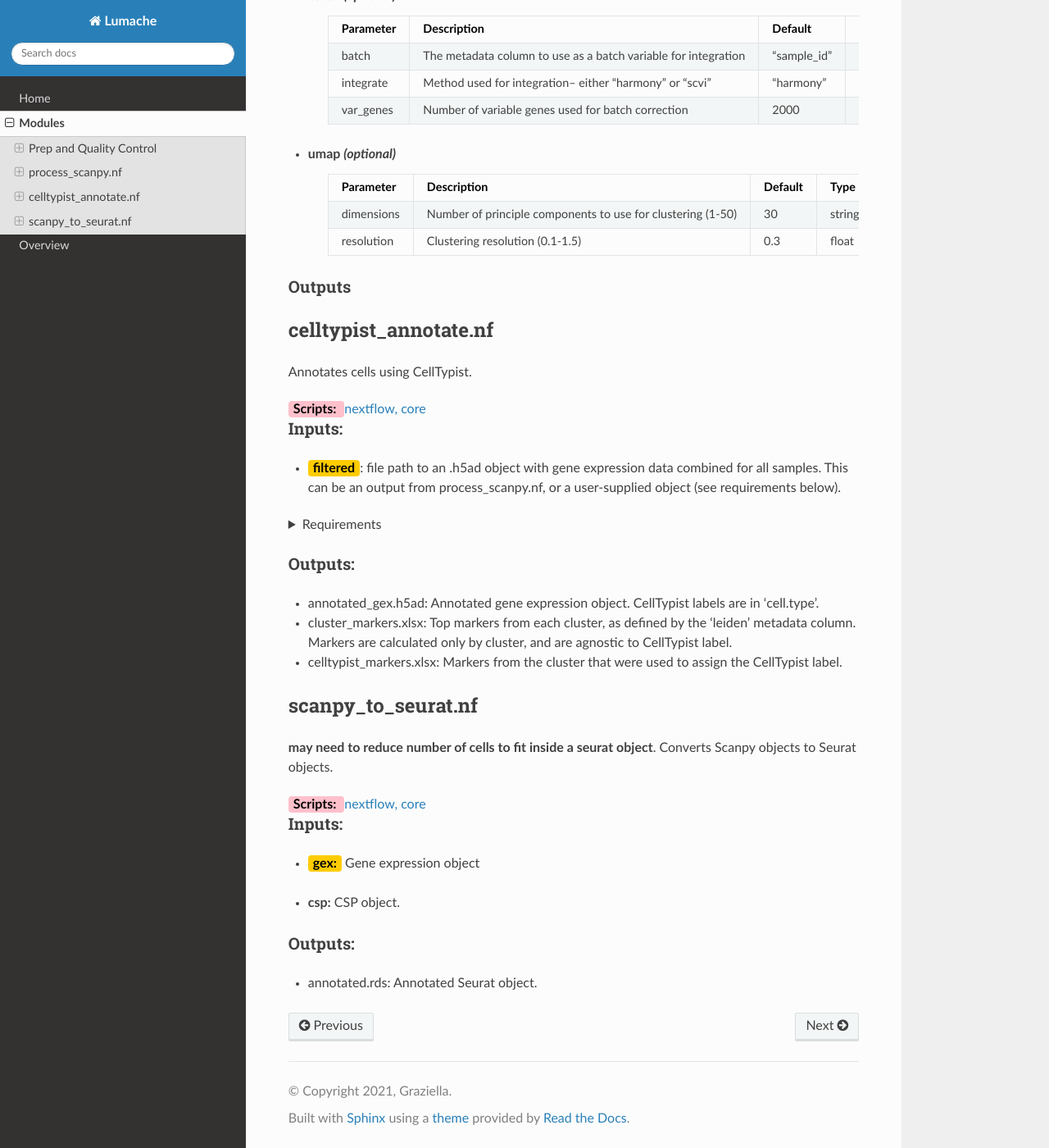
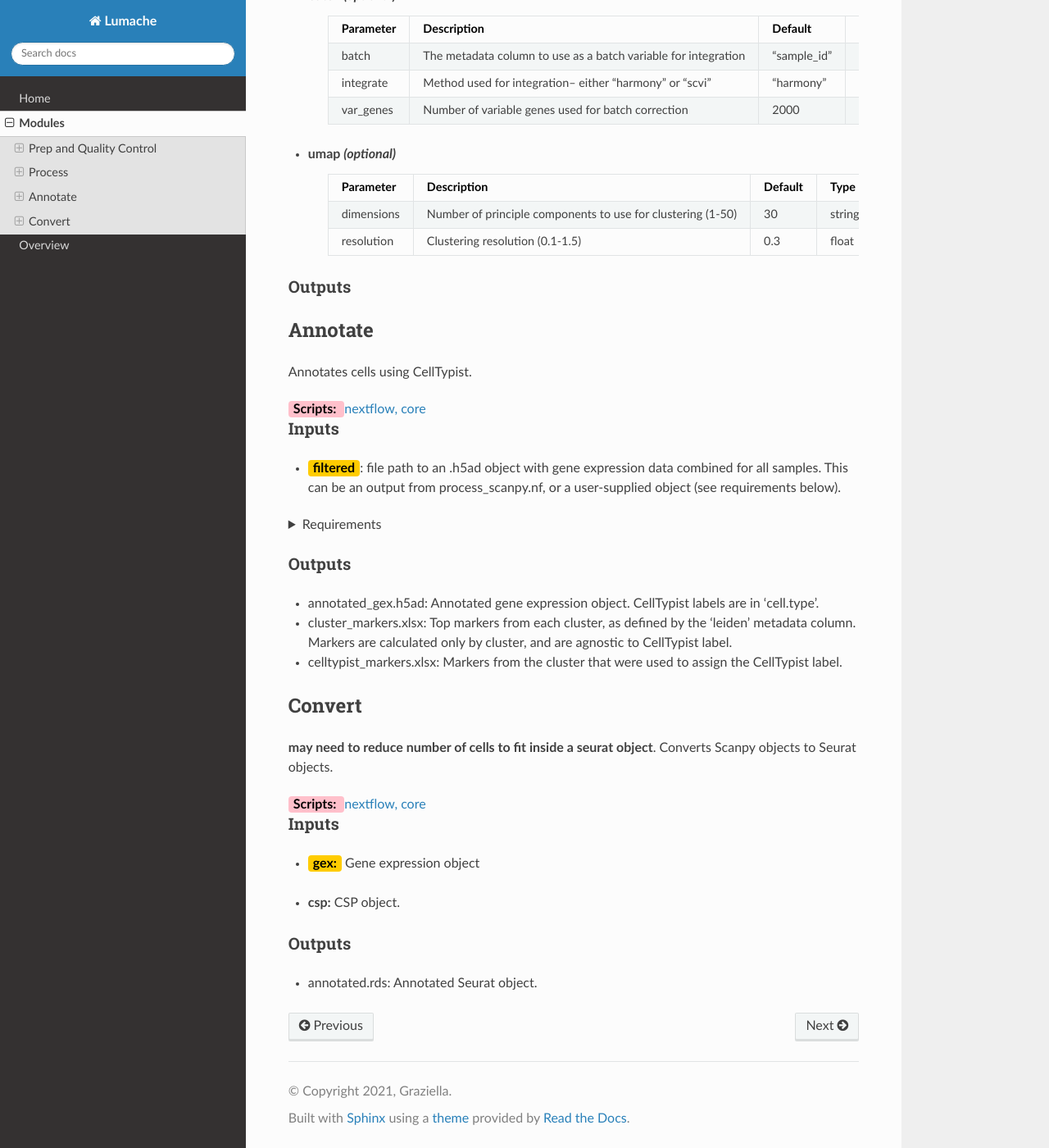
Before and after one commit to oliviaellis65/docs, a Sphinx documentation site: the page built from docs/source/modules.rst, in a window 1280 px wide and 1400 px high, scrolled down 1981 px. Shown: the whole window at 82% size. Built offline with Sphinx 7.4.7 and the Read the Docs theme 3.1.0, drawn with Linux system fonts in a browser that asks for light colours; some of the changed lines change nothing that is shown; some of the changed text lies outside the part shown.

Commit message:
Update modules.rst

```diff
--- a/docs/source/modules.rst
+++ b/docs/source/modules.rst
@@ -41,7 +41,7 @@ Concatenates all samples from the provided samplesheet into a single .h5ad file
    <span style="background-color: pink; color: black; font-weight:bold; padding: 2px 6px; border-radius: 4px;">Scripts: </span> <a href="https://github.com/EliLillyCo/nf-ellis-scrnaseq/blob/main/modules/qc_scanpy.nf">nextflow, </a> <a href="https://github.com/EliLillyCo/nf-ellis-scrnaseq/blob/main/bin/qc_scanpy.py"> core</a>
 
 
-Inputs:
+Inputs
 ^^^^^^^^^^^
 .. raw:: html
 
@@ -55,7 +55,7 @@ Inputs:
    Donor2_Control,~/myproject/7.2/per_sample_outs/Donor2_Control/outs
 
 
-Outputs:
+Outputs
 ^^^^^^^^^^^^
 
 - **all_samples_gex.h5ad:** Gene expression H5AD file, combined across all samples.
@@ -74,7 +74,7 @@ Outputs:
 
 .. _process:
 
-process_scanpy.nf
+Process
 ------------------
 
 .. note:
@@ -93,8 +93,8 @@ Clustering is performed using the batch-corrected matrix.
    <span style="background-color: pink; color: black; font-weight:bold; padding: 2px 6px; border-radius: 4px;">Scripts: </span> <a href="https://github.com/EliLillyCo/nf-ellis-scrnaseq/blob/main/modules/process_scanpy.nf">nextflow, </a> <a href="https://github.com/EliLillyCo/nf-ellis-scrnaseq/blob/main/bin/process_scanpy.py"> core</a>
 
 
-Inputs:
-^^^^^^^
+Inputs
+^^^^^^^^^
 
 .. raw:: html
 
@@ -166,7 +166,7 @@ Outputs
 
 .. _celltypist:
 
-celltypist_annotate.nf
+Annotate
 -------------------------
 
 Annotates cells using CellTypist.
@@ -176,7 +176,7 @@ Annotates cells using CellTypist.
    <span style="background-color: pink; color: black; font-weight:bold; padding: 2px 6px; border-radius: 4px;">Scripts: </span> <a href="https://github.com/EliLillyCo/nf-ellis-scrnaseq/blob/main/modules/celltypist_annotate.nf">nextflow, </a> <a href="https://github.com/EliLillyCo/nf-ellis-scrnaseq/blob/main/bin/celltypist_annotate.py"> core</a>
 
 
-Inputs:
+Inputs
 ^^^^^^^^^^
 .. raw:: html
 
@@ -190,7 +190,7 @@ Inputs:
    </details></p>
 
 
-Outputs:
+Outputs
 ^^^^^^^^^^^
 - annotated_gex.h5ad: Annotated gene expression object. CellTypist labels are in 'cell.type'.
 - cluster_markers.xlsx: Top markers from each cluster, as defined by the 'leiden' metadata column. Markers are calculated only by cluster, and are agnostic to CellTypist label.
@@ -198,7 +198,7 @@ Outputs:
 
 
 .. _convert:
-scanpy_to_seurat.nf
+Convert
 -----------------------
 
 **may need to reduce number of cells to fit inside a seurat object**. Converts Scanpy objects to Seurat objects.
@@ -208,7 +208,7 @@ scanpy_to_seurat.nf
    <span style="background-color: pink; color: black; font-weight:bold; padding: 2px 6px; border-radius: 4px;">Scripts: </span> <a href="https://github.com/EliLillyCo/nf-ellis-scrnaseq/blob/main/modules/scanpy_to_seurat.nf">nextflow, </a> <a href="https://github.com/EliLillyCo/nf-ellis-scrnaseq/blob/main/bin/scanpy_to_seurat.py"> core</a>
 
 
-Inputs:
+Inputs
 ^^^^^^^^^^
 
 .. raw:: html
@@ -219,6 +219,6 @@ Inputs:
 
 
 
-Outputs:
+Outputs
 ^^^^^^^^^^^
 - annotated.rds: Annotated Seurat object.
```
